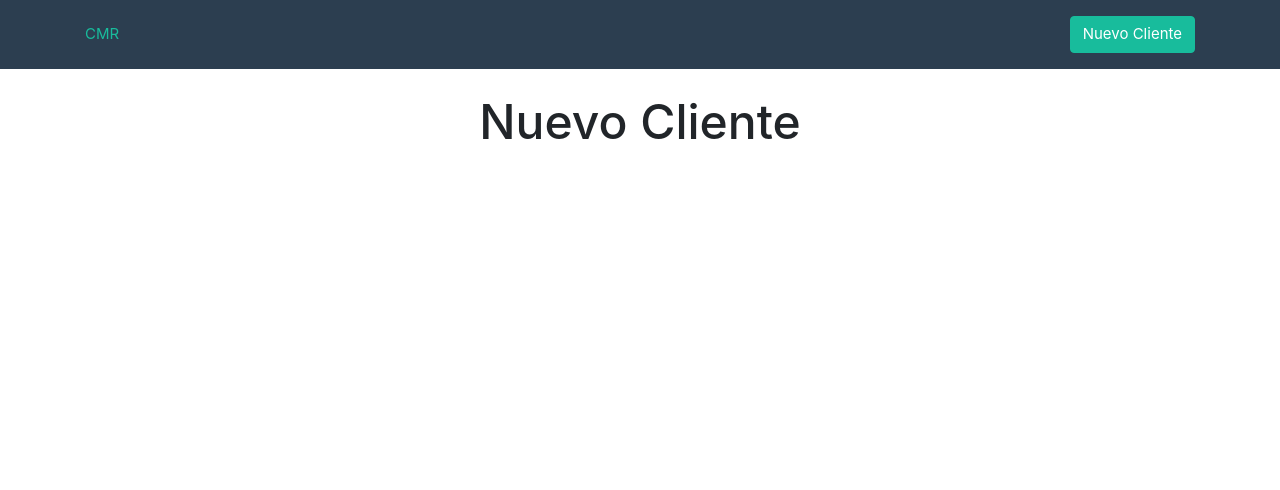
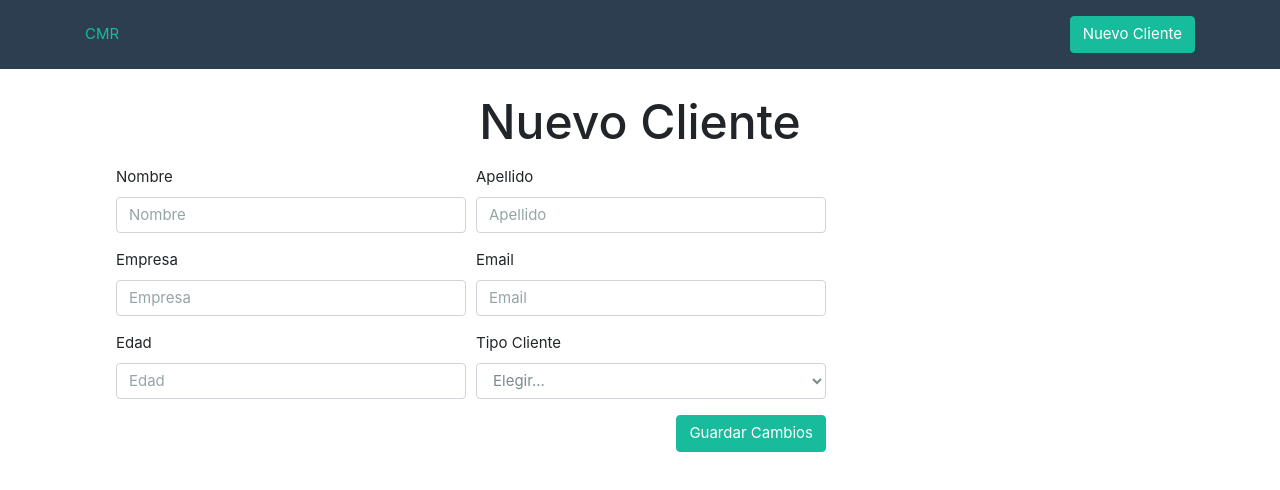
Before and after one commit to crisroddev/crm-graphql, a React (Create React App) app in the folder client/: page /cliente/nuevo in a window 1280 px wide. Shown: the top 490 px of the page. Built offline with nearby package versions, Linux system fonts and the light colour scheme.

Commit message:
form basics

```diff
--- a/client/src/components/NewClient.js
+++ b/client/src/components/NewClient.js
@@ -1,10 +1,50 @@
-import React, { Component } from 'react';
+import React, { Component, Fragment } from 'react';
 
 class NewClient extends Component {
     state = {}
     render() {
         return (
-            <h1 className="text-center">Nuevo Cliente</h1>
+            <Fragment>
+                <h1 className="text-center">Nuevo Cliente</h1>
+                <form className="col-md-8 m-3" >
+                    <div className="form-row">
+                        <div className="form-group col-md-6">
+                            <label>Nombre</label>
+                            <input type="text" className="form-control" placeholder="Nombre"/>
+                        </div>
+                        <div className="form-group col-md-6">
+                            <label>Apellido</label>
+                            <input type="text" className="form-control" placeholder="Apellido"/>
+                        </div>
+                    </div>
+                    <div className="form-row">
+                        <div className="form-group col-md-6">
+                            <label>Empresa</label>
+                            <input type="text" className="form-control" placeholder="Empresa"/>
+                        </div>
+                        <div className="form-group col-md-6">
+                            <label>Email</label>
+                            <input type="email" className="form-control" placeholder="Email" />
+                        </div>
+                    </div>
+                    <div className="form-row">
+                        <div className="form-group col-md-6">
+                            <label>Edad</label>
+                            <input type="text" className="form-control" placeholder="Edad"/>
+                        </div>
+                        <div className="form-group col-md-6">
+                            <label>Tipo Cliente</label>
+                            <select className="form-control">
+                                <option value="">Elegir...</option>
+                                <option value="PREMIUM">PREMIUM</option>
+                                <option value="BASICO">BÁSICO</option>
+                            </select>
+                        </div>
+                    </div>
+                    <button type="submit" className="btn btn-success float-right">Guardar Cambios</button>
+                </form>
+            </Fragment>
+
         );
     }
 }
```
Also changed, not shown: 1 other file (tests, documents, lock files or other folders).
